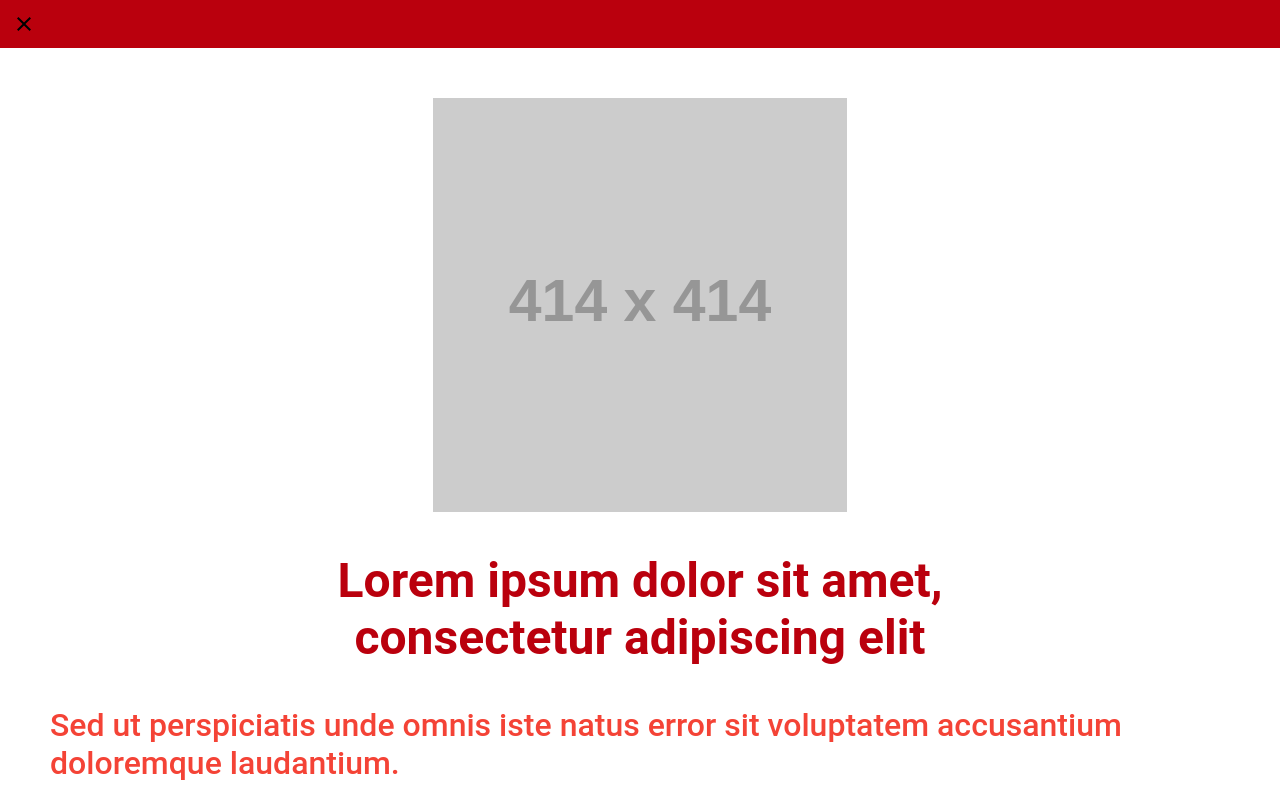
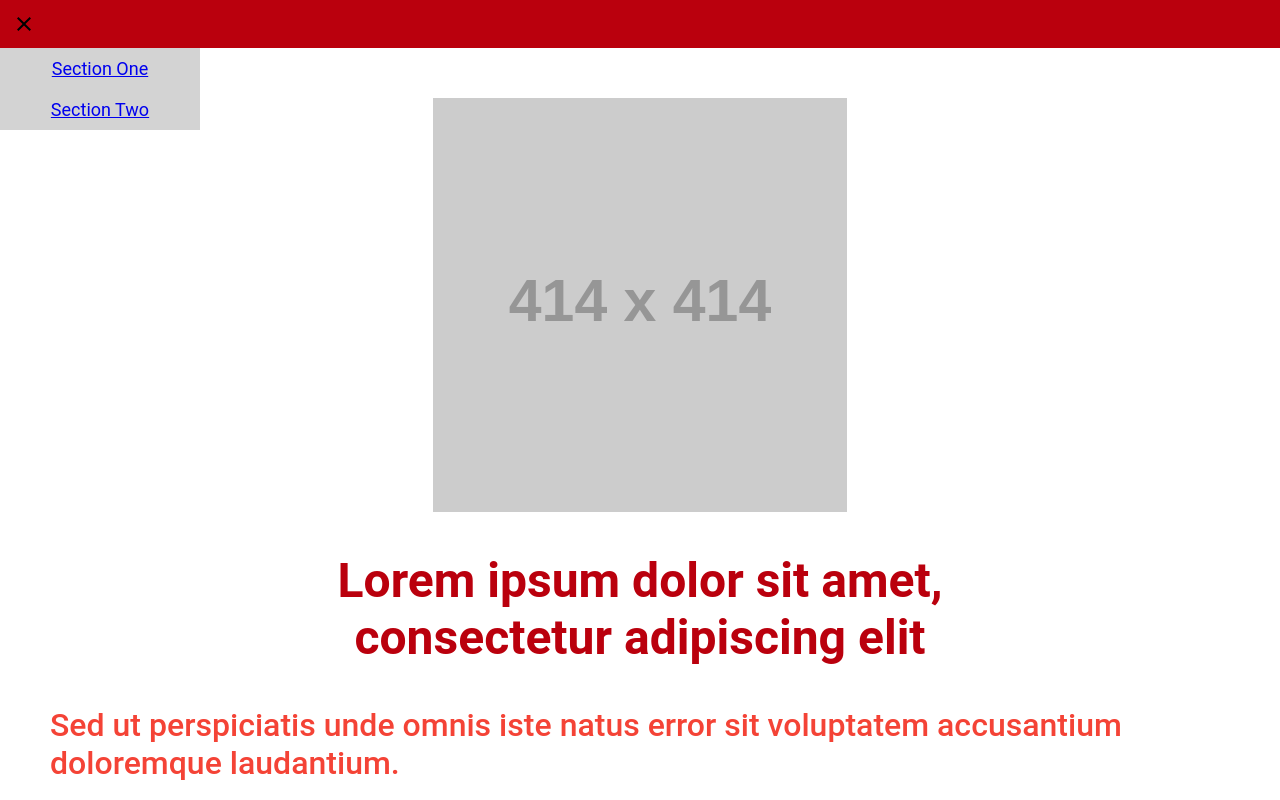
Before and after one commit to coozin/challenge, a website: page index.html in a window 1280 px wide. Both pictures are taken after a click on the element 24 px from the left and 24 px from the top of the page. Shown: the top 800 px of the page. Drawn offline with Linux system fonts and the light colour scheme; placeholder pictures from the web are drawn by us.

Commit message:
menu logic, menu css

```diff
--- a/index.html
+++ b/index.html
@@ -14,7 +14,17 @@
         <img id="toggle-close" class="toggle-close" src="icons/baseline-close-24px.svg" alt="">
       </div>
     </div>
-    <div class="section-one">
+    <div class="dropdown-area">
+      <div id="dropdown" class="dropdown-menu">
+        <div class="menu-button">
+          <a href="#section-1" onclick="toggle()">Section One</a>
+        </div>
+        <div class="menu-button">
+          <a href="#section-2" onclick="toggle()">Section Two</a>
+        </div>
+      </div>
+    </div>
+    <div class="section-one" id="section-1">
       <img class="center" src="https://via.placeholder.com/414x414" alt="">
       <div class="heading">
         Lorem ipsum dolor sit amet,<br />
@@ -27,7 +37,7 @@
         Lorem ipsum dolor sit amet
       </div>
     </div>
-    <div class="section-two">
+    <div class="section-two" id="section-2">
       <div class="section-small">
         <img class="center" src="https://via.placeholder.com/160x160" alt="">
         <div class="heading-small">
--- a/main.css
+++ b/main.css
@@ -64,3 +64,23 @@ body {
   font-size: 18px;
   text-align: left;
 }
+.dropdown-area {
+  position: absolute;
+  top: 48px;
+  left: 0;
+}
+.dropdown-menu {
+  z-index: 2;
+  position: relative;
+  width: 200px;
+  height: auto;
+  top: 0;
+  left: 0;
+  background-color: lightgrey;
+}
+.menu-button {
+  padding: 10px;
+  font-size: 18px;
+  text-align: center;
+  cursor: pointer;
+}
--- a/main.js
+++ b/main.js
@@ -1,19 +1,25 @@
 init()
 
 function init () {
-	var close = document.querySelector('#toggle-close');
-	close.style.display = "none";
+	var close = document.querySelector('#toggle-close')
+	var dropdown = document.querySelector('#dropdown')
+
+	close.style.display = "none"
+	dropdown.style.display = "none"
 }
 
 function toggle () {
-	var close = document.querySelector('#toggle-close');
-	var menu = document.querySelector('#toggle-menu');
+	var close = document.querySelector('#toggle-close')
+	var menu = document.querySelector('#toggle-menu')
+	var dropdown = document.querySelector('#dropdown')
 
 	if (menu.style.display == "") {
-		menu.style.display = "none";
-		close.style.display = "";
+		menu.style.display = "none"
+		close.style.display = ""
+		dropdown.style.display = ""
 	} else {
-		menu.style.display = "";
-		close.style.display = "none";
+		menu.style.display = ""
+		close.style.display = "none"
+		dropdown.style.display = "none"
 	}
 }
```
